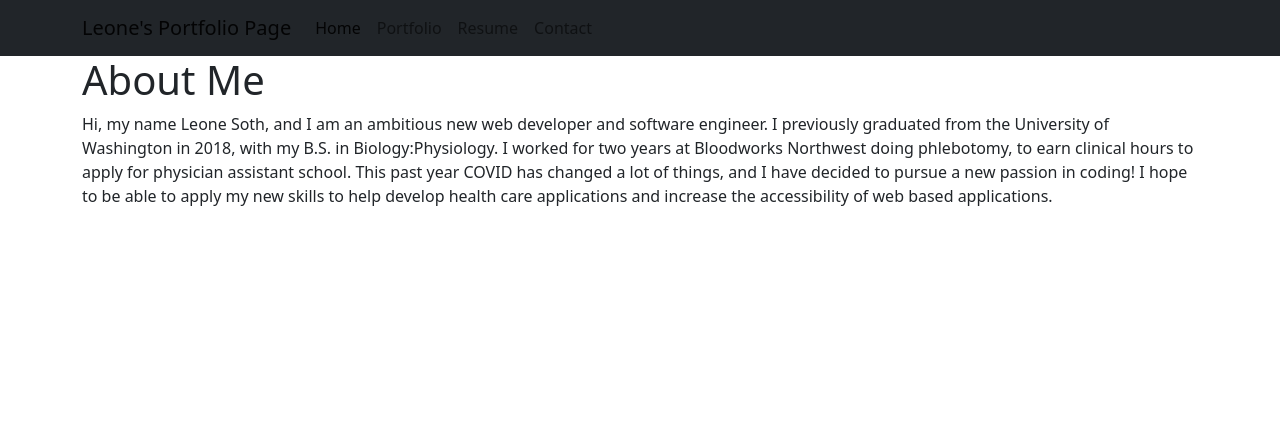
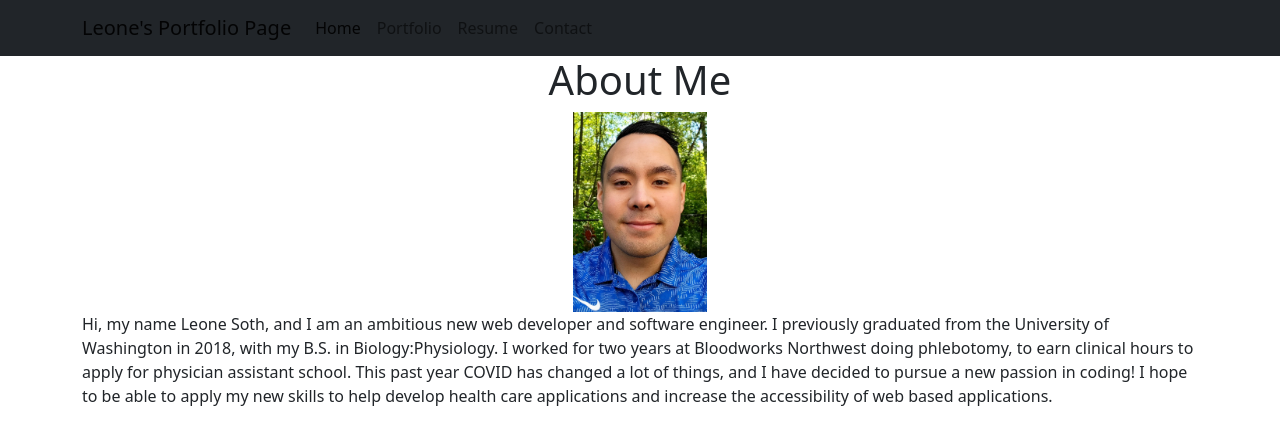
Before and after one commit to lsoth/react-portfolio, a React (Create React App) app: page / in a window 1280 px wide. Shown: the top 444 px of the page. Built offline with nearby package versions, Linux system fonts and the light colour scheme.

Commit message:
updated about me page

```diff
--- a/src/App.css
+++ b/src/App.css
@@ -26,8 +26,8 @@
     padding: 4rem 0;
 }
 
-.contacts input:focus, .contacts textarea:focus {
-    background: transparent;
-    color: orange;
-    border-bottom: 0.125 rem black;
+.profile-pic {
+    max-width: 25vw;
+    max-height: 25vh;
+
 }
--- a/src/components/PortfolioContainer.js
+++ b/src/components/PortfolioContainer.js
@@ -26,9 +26,8 @@ export default function PortfolioContainer() {
 
   return (
     <div>
-      {/* We are passing the currentPage from state and the function to update it */}
       <NavBar currentPage={currentPage} handlePageChange={handlePageChange} />
-      {/* Here we are calling the renderPage method which will return a component  */}
+
       {renderPage()}
     </div>
   );
--- a/src/components/pages/Home.js
+++ b/src/components/pages/Home.js
@@ -1,9 +1,14 @@
 import React from 'react';
+import headshot from '../images/headshot.jpeg'
+
 
 export default function Home() {
   return (
     <div className= "container">
+      <div className="text-center">
       <h1>About Me</h1>
+      <img src={headshot} className="img-fluid profile-pic" alt="Profile Pic"></img>
+      </div>
       <p>
       Hi, my name Leone Soth, and I am an ambitious new web developer and software engineer. I previously graduated from the University of Washington in 2018, with my B.S. in Biology:Physiology. I worked for two years at Bloodworks Northwest doing phlebotomy, to earn clinical hours to apply for physician assistant school. This past year COVID has changed a lot of things, and I have decided to pursue a new passion in coding! I hope to be able to apply my new skills to help develop health care applications and increase the accessibility of web based applications.
       </p>
--- a/src/components/pages/Portfolio.js
+++ b/src/components/pages/Portfolio.js
@@ -3,8 +3,11 @@ import React from 'react';
 export default function Portfolio() {
   return (
     <div className = "container">
-      <h1>Portfolio Page</h1>
+    <div className="text-center">
+    <h1>Portfolio Page</h1>
+    </div>
 
     </div>
+
   );
 }
```
Also changed, not shown: src/components/Footer.js (added, +20 -0 lines), src/components/images/headshot.jpeg (added).
